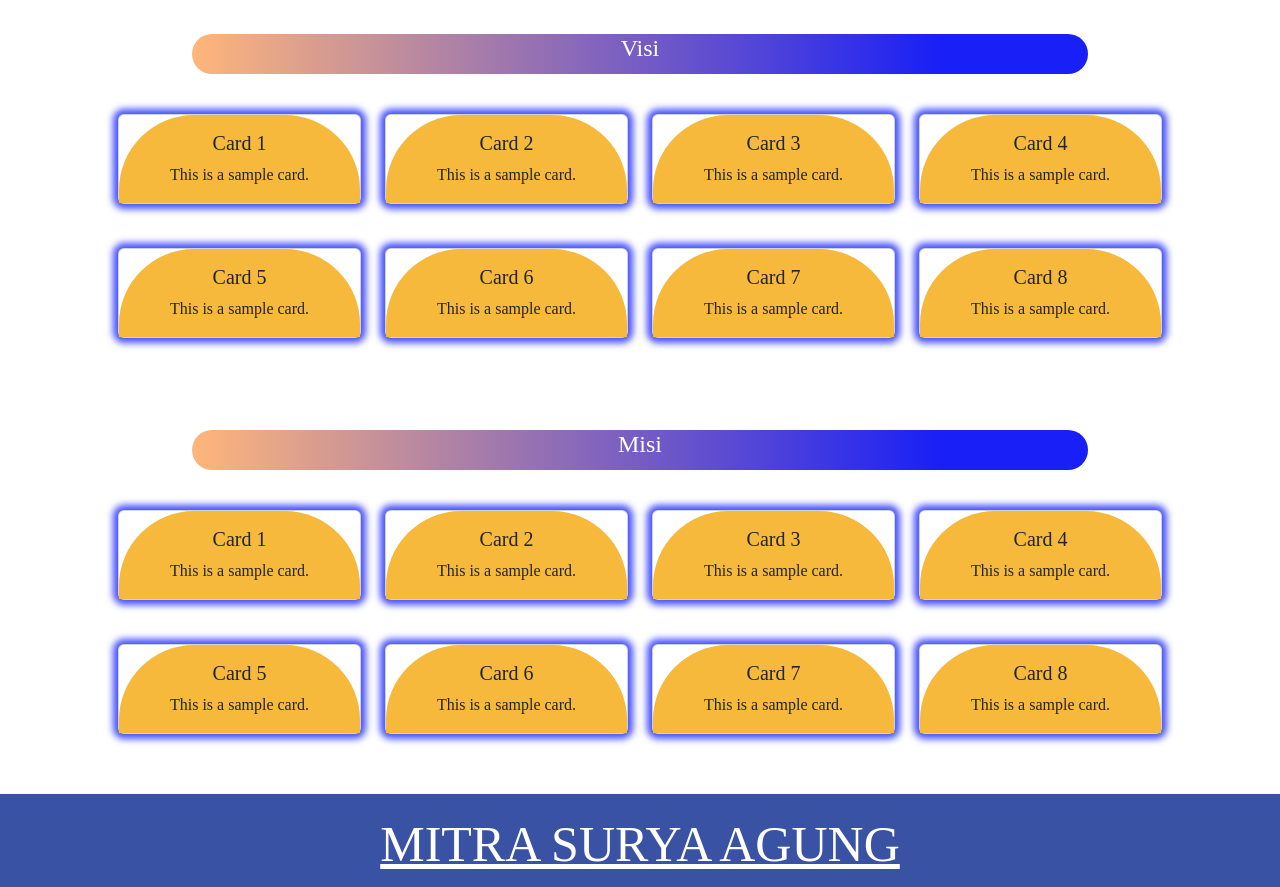
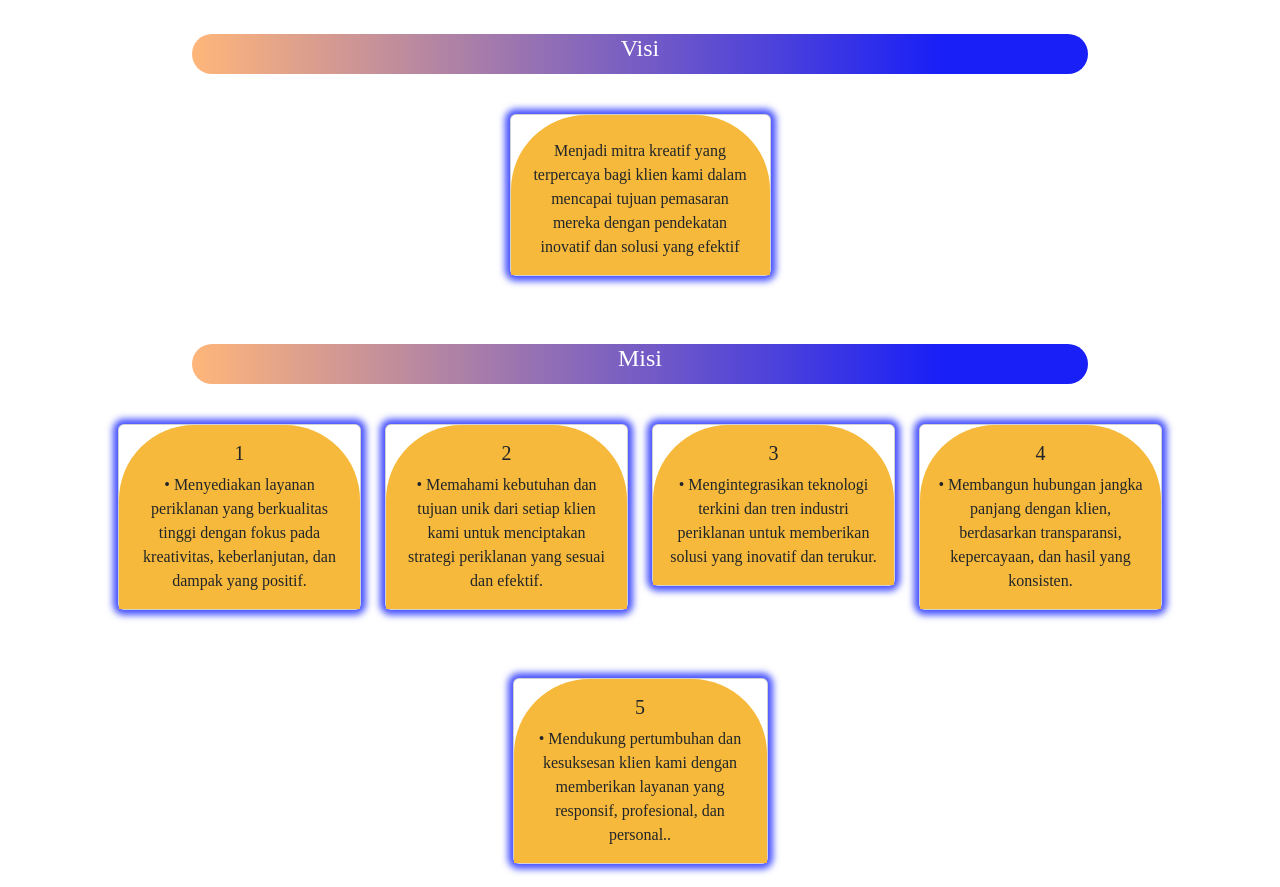
Before and after one commit to Aziasari/SuryaAgung, a plain HTML site: page about.html in a window 1280 px wide. Shown: the part 1420-2307 px from the top of the page. Drawn offline with nearby package versions, Linux system fonts and the light colour scheme.

Commit message:
perbaharui

```diff
--- a/about.html
+++ b/about.html
@@ -87,70 +87,12 @@
     </div>
 
     <div class="container mt-3 mb-3">
-      <div class="row row-cols-2 row-cols-md-3 row-cols-lg-4 align-items-stretch m-4">
+      <div class="row justify-content-center">
         <div class="col-md-3 col-sm-6" data-aos="fade-right" data-aos-duration="2000">
-          <div class="card">
+          <div class="card mt-4">
             <div class="card-body">
-              <h5 class="card-title">Card 1</h5>
-              <p class="card-text">This is a sample card.</p>
-            </div>
-          </div>
-        </div>
-        <div class="col-md-3 col-sm-6" data-aos="fade-right" data-aos-duration="1500">
-          <div class="card">
-            <div class="card-body">
-              <h5 class="card-title">Card 2</h5>
-              <p class="card-text">This is a sample card.</p>
-            </div>
-          </div>
-        </div>
-        <div class="col-md-3 col-sm-6" data-aos="fade-left" data-aos-duration="1500">
-          <div class="card">
-            <div class="card-body">
-              <h5 class="card-title">Card 3</h5>
-              <p class="card-text">This is a sample card.</p>
-            </div>
-          </div>
-        </div>
-        <div class="col-md-3 col-sm-6" data-aos="fade-left" data-aos-duration="2000">
-          <div class="card">
-            <div class="card-body">
-              <h5 class="card-title">Card 4</h5>
-              <p class="card-text">This is a sample card.</p>
-            </div>
-          </div>
-        </div>
-      </div>
-      <div class="row row-cols-2 row-cols-md-3 row-cols-lg-4 align-items-stretch m-4 m-4">
-        <div class="col-md-3 col-sm-6" data-aos="fade-right" data-aos-duration="2000">
-          <div class="card">
-            <div class="card-body">
-              <h5 class="card-title">Card 5</h5>
-              <p class="card-text">This is a sample card.</p>
-            </div>
-          </div>
-        </div>
-        <div class="col-md-3 col-sm-6" data-aos="fade-right" data-aos-duration="1500">
-          <div class="card">
-            <div class="card-body">
-              <h5 class="card-title">Card 6</h5>
-              <p class="card-text">This is a sample card.</p>
-            </div>
-          </div>
-        </div>
-        <div class="col-md-3 col-sm-6" data-aos="fade-left" data-aos-duration="1500">
-          <div class="card">
-            <div class="card-body">
-              <h5 class="card-title">Card 7</h5>
-              <p class="card-text">This is a sample card.</p>
-            </div>
-          </div>
-        </div>
-        <div class="col-md-3 col-sm-6" data-aos="fade-left" data-aos-duration="2000">
-          <div class="card">
-            <div class="card-body">
-              <h5 class="card-title">Card 8</h5>
-              <p class="card-text">This is a sample card.</p>
+              <h5 class="card-title"></h5>
+              <p class="card-text">Menjadi mitra kreatif yang terpercaya bagi klien kami dalam mencapai tujuan pemasaran mereka dengan pendekatan inovatif dan solusi yang efektif</p>
             </div>
           </div>
         </div>
@@ -166,66 +108,44 @@
         <div class="col-md-3 col-sm-6" data-aos="fade-right" data-aos-duration="2000">
           <div class="card">
             <div class="card-body">
-              <h5 class="card-title">Card 1</h5>
-              <p class="card-text">This is a sample card.</p>
+              <h5 class="card-title">1</h5>
+              <p class="card-text">• Menyediakan layanan periklanan yang berkualitas tinggi dengan fokus pada kreativitas, keberlanjutan, dan dampak yang positif.</p>
             </div>
           </div>
         </div>
         <div class="col-md-3 col-sm-6" data-aos="fade-right" data-aos-duration="1500">
           <div class="card">
             <div class="card-body">
-              <h5 class="card-title">Card 2</h5>
-              <p class="card-text">This is a sample card.</p>
+              <h5 class="card-title">2</h5>
+              <p class="card-text">• Memahami kebutuhan dan tujuan unik dari setiap klien kami untuk menciptakan strategi periklanan yang sesuai dan efektif.</p>
             </div>
           </div>
         </div>
         <div class="col-md-3 col-sm-6" data-aos="fade-left" data-aos-duration="1500">
           <div class="card">
             <div class="card-body">
-              <h5 class="card-title">Card 3</h5>
-              <p class="card-text">This is a sample card.</p>
+              <h5 class="card-title">3</h5>
+              <p class="card-text">• Mengintegrasikan teknologi terkini dan tren industri periklanan untuk memberikan solusi yang inovatif dan terukur.</p>
             </div>
           </div>
         </div>
         <div class="col-md-3 col-sm-6" data-aos="fade-left" data-aos-duration="2000">
           <div class="card">
             <div class="card-body">
-              <h5 class="card-title">Card 4</h5>
-              <p class="card-text">This is a sample card.</p>
+              <h5 class="card-title">4</h5>
+              <p class="card-text">• Membangun hubungan jangka panjang dengan klien, berdasarkan transparansi, kepercayaan, dan hasil yang konsisten.</p>
             </div>
           </div>
         </div>
       </div>
-      <div class="row row-cols-2 row-cols-md-3 row-cols-lg-4 align-items-stretch m-4 m-4">
-        <div class="col-md-3 col-sm-6" data-aos="fade-right" data-aos-duration="2000">
-          <div class="card">
-            <div class="card-body">
-              <h5 class="card-title">Card 5</h5>
-              <p class="card-text">This is a sample card.</p>
-            </div>
-          </div>
-        </div>
-        <div class="col-md-3 col-sm-6" data-aos="fade-right" data-aos-duration="1500">
-          <div class="card">
-            <div class="card-body">
-              <h5 class="card-title">Card 6</h5>
-              <p class="card-text">This is a sample card.</p>
-            </div>
-          </div>
-        </div>
-        <div class="col-md-3 col-sm-6" data-aos="fade-left" data-aos-duration="1500">
-          <div class="card">
-            <div class="card-body">
-              <h5 class="card-title">Card 7</h5>
-              <p class="card-text">This is a sample card.</p>
-            </div>
-          </div>
-        </div>
-        <div class="col-md-3 col-sm-6" data-aos="fade-left" data-aos-duration="2000">
-          <div class="card">
-            <div class="card-body">
-              <h5 class="card-title">Card 8</h5>
-              <p class="card-text">This is a sample card.</p>
+      <div class="container mt-3 mb-3">
+        <div class="row justify-content-center">
+          <div class="col-md-3 col-sm-6" data-aos="fade-right" data-aos-duration="2000">
+            <div class="card mt-4">
+              <div class="card-body">
+                <h5 class="card-title">5</h5>
+                <p class="card-text">• Mendukung pertumbuhan dan kesuksesan klien kami dengan memberikan layanan yang responsif, profesional, dan personal..</p>
+              </div>
             </div>
           </div>
         </div>
```
Also changed, not shown: contack.html (+3 -1 lines).
